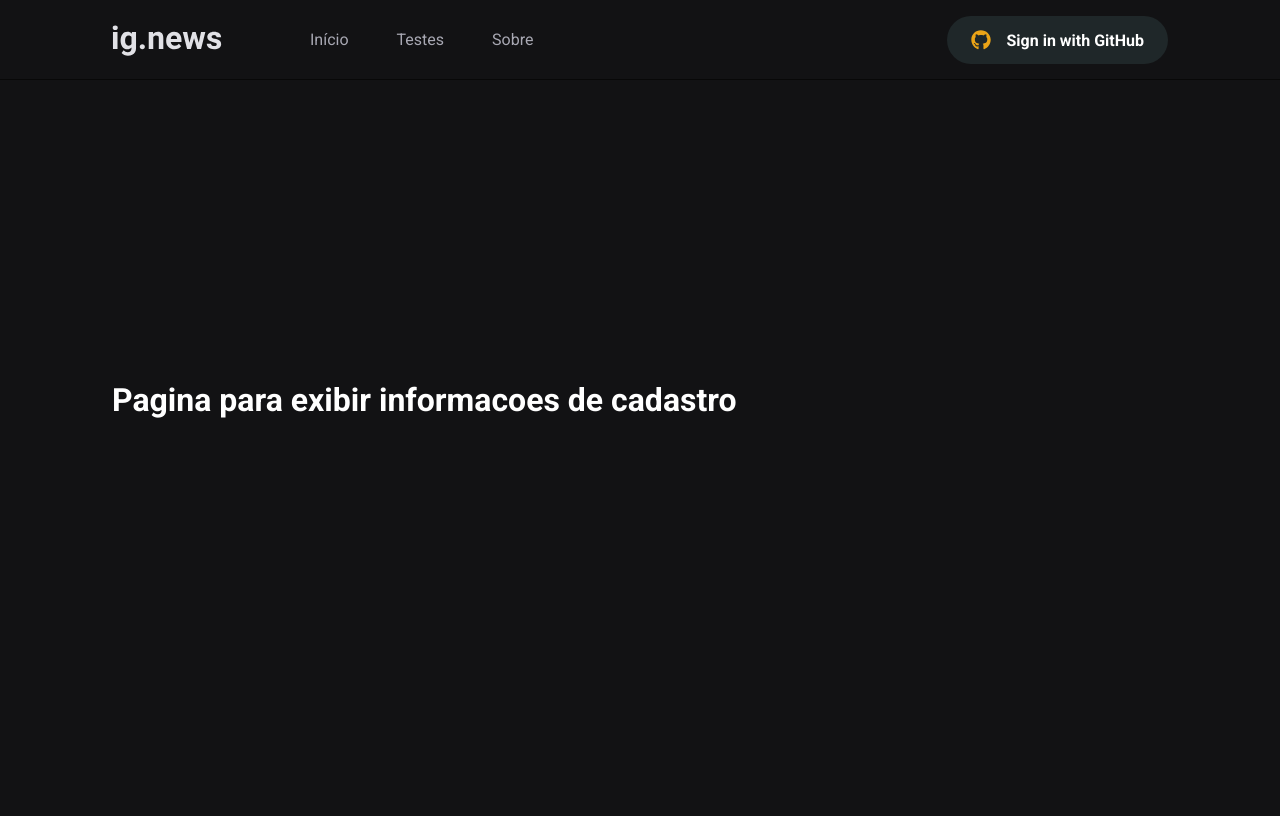
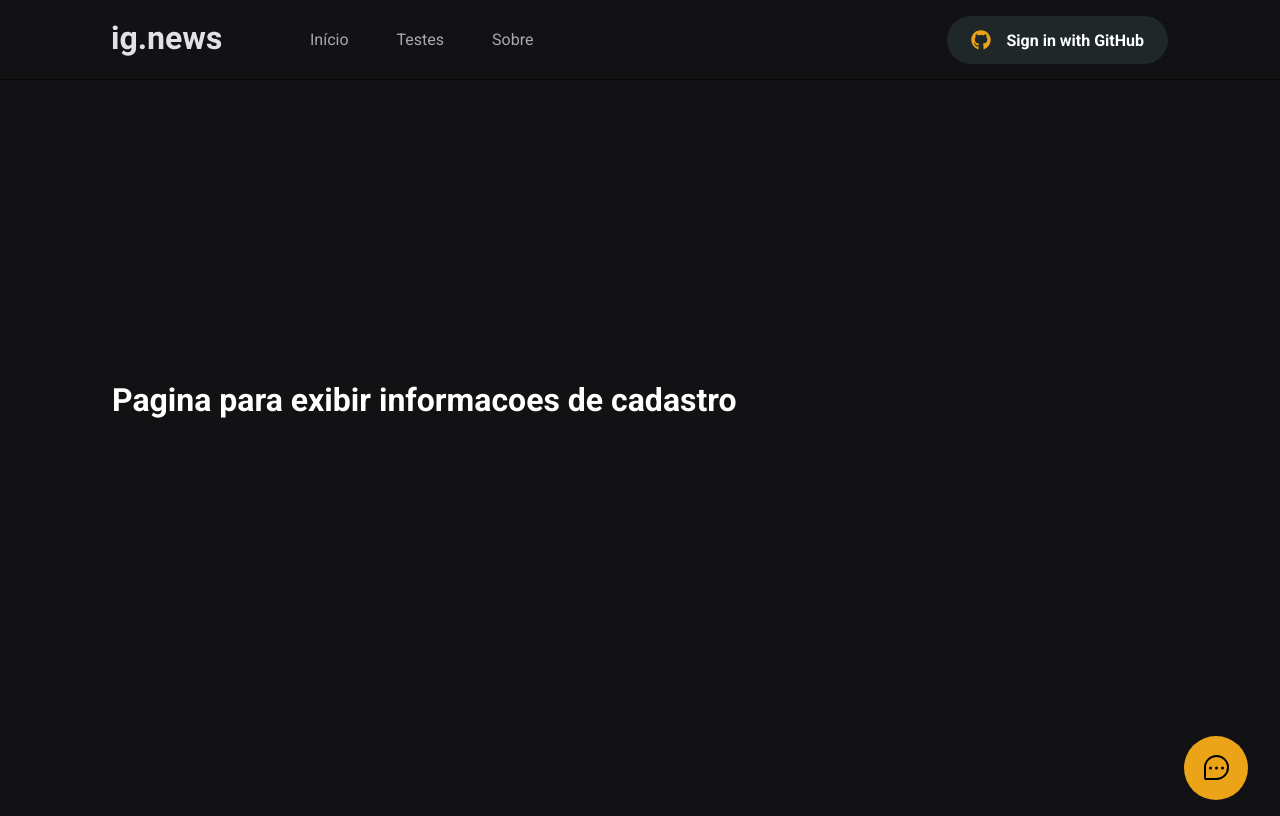
Before and after one commit to fabianoobispo1/fabianoobispo, a Next.js app: page /acount in a window 1280 px wide. Built offline with nearby package versions, Linux system fonts and the light colour scheme; no server answers.

Commit message:
adicionado Widget

```diff
--- a/package.json
+++ b/package.json
@@ -9,10 +9,12 @@
     "lint": "next lint"
   },
   "dependencies": {
+    "@headlessui/react": "^1.6.0",
     "axios": "^0.26.1",
     "faunadb": "^4.5.4",
     "next": "12.1.5",
     "next-auth": "^4.3.3",
+    "phosphor-react": "^1.4.1",
     "react": "18.0.0",
     "react-dom": "18.0.0",
     "react-icons": "^4.3.1",
--- /dev/null
+++ b/src/components/Widget/index.tsx
@@ -0,0 +1,24 @@
+
+import {ChatTeardropDots} from 'phosphor-react'
+import { Popover } from '@headlessui/react'
+
+import styles from "./styles.module.scss";
+
+
+
+export function Widget() {
+
+  return (
+    <Popover className={styles.popover}>
+
+          <Popover.Panel>clicked</Popover.Panel>
+
+            <Popover.Button  className={styles.popoverButton}>
+                <ChatTeardropDots  className={styles.popoverButtonIcon}/>
+                <span>
+                  Feedback
+                </span>
+            </Popover.Button>
+        </Popover>
+  );
+}
--- /dev/null
+++ b/src/components/Widget/styles.module.scss
@@ -0,0 +1,69 @@
+/* absolute bottom-4 right-4 */
+.popover{
+padding: 1rem;
+padding-bottom: 1rem;
+
+
+position: absolute;
+right: 1rem
+
+}
+
+/* bg-brand-500 rounded-full px-3 h-12 text-white flex items-center group
+ */
+
+.popoverButton{
+    background: var(--yellow-500);
+    border-radius: 2rem;
+    height: 4rem;
+    width: 4rem;
+    display: flex;
+    align-items: center;
+    justify-content: center;
+    border: 0mm;
+
+    span{
+        font-size: 0;
+    }
+    transition: width 0.3s;
+    transition-timing-function: linear;
+    &:hover{
+        width: 9rem;
+        span{
+            font-size: 1.25rem;
+        }
+
+    }
+
+}
+
+.popoverButtonIcon{
+    height: 2rem;
+    width: 2rem;
+}
+/* w-6 h-6 */
+
+
+
+.subscribeButton{
+    height: 4rem;
+    width: 260px;
+    border-radius:2rem;
+    background: var(--yellow-500);
+    border: 0;
+    font-size: 1.25rem;
+    font-weight: bold;
+
+    display: flex;
+    align-items: center;
+    justify-content: center;
+
+
+
+    transition: filter 0.2s;
+    &:hover{
+        filter: brightness(0.8);
+
+
+    }
+}
--- a/src/pages/_app.tsx
+++ b/src/pages/_app.tsx
@@ -1,16 +1,15 @@
-//import '../../styles/globals.css'
 import type { AppProps } from 'next/app'
 import '../styles/global.scss';
 import {Header} from '../components/Heder'
 import { SessionProvider  as NextAuthProvider } from 'next-auth/react'
-
+import {Widget} from '../components/Widget'
 
 function MyApp({ Component, pageProps }: AppProps) {
   return(
     <NextAuthProvider session={pageProps.session}>
       <Header />
       <Component {...pageProps} />
-
+      <Widget />
     </NextAuthProvider>
 
 
--- /dev/null
+++ b/src/styles/globals.css
@@ -0,0 +1,3 @@
+@tailwind base;
+@tailwind components;
+@tailwind utilities;
```
Also changed, not shown: 1 other file (tests, documents, lock files or other folders).
